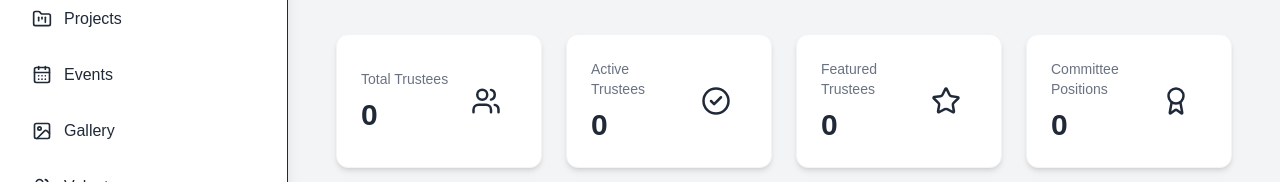
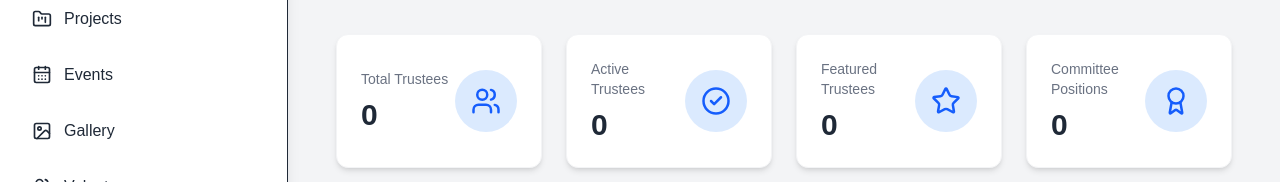
Before and after one commit to omsreeayyansevatrust/website, a Next.js app: page /admin/trustees in a window 1280 px wide. Shown: the part 174-356 px from the top of the page. Built offline with nearby package versions, Linux system fonts and the light colour scheme; no server answers; the database is empty.

Commit message:
stat card updated

```diff
--- a/src/components/admin/ui/StatCard.tsx
+++ b/src/components/admin/ui/StatCard.tsx
@@ -4,20 +4,19 @@ interface Props {
   title: string;
   value: number | string;
   icon: LucideIcon;
-  color: string;
-  bg: string;
+  color?: string;
+  bg?: string;
 }
 
 export default function StatCard({
   title,
   value,
   icon: Icon,
-  color,
-  bg,
+  color = "text-blue-600",
+  bg = "bg-blue-100",
 }: Props) {
   return (
     <div className="bg-white rounded-xl shadow-md border border-gray-100 p-6 flex justify-between items-center">
-
       <div>
         <p className="text-gray-500 text-sm">
           {title}
@@ -28,12 +27,9 @@ export default function StatCard({
         </h2>
       </div>
 
-      <div
-        className={`${bg} ${color} p-4 rounded-full`}
-      >
+      <div className={`${bg} ${color} p-4 rounded-full`}>
         <Icon size={30} />
       </div>
-
     </div>
   );
 }
```
